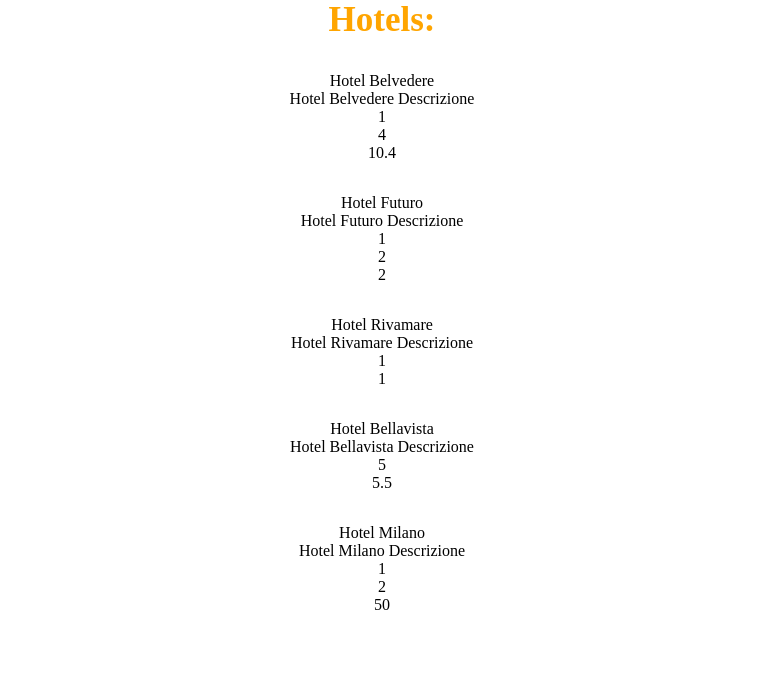
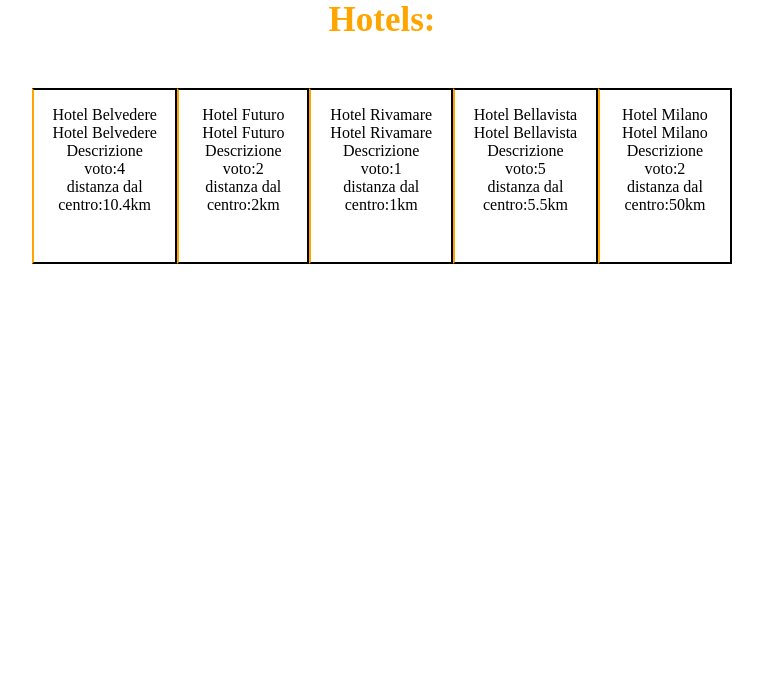
Before and after one commit to DeAngelisDev16/php-hotel, a PHP site: page / in a window 1280 px wide. Shown: the top 677 px of the page, without its empty margins (258-1021 px from the left). Run offline with PHP 8.4, Linux system fonts and the light colour scheme.

Commit message:
Stamp sul dom info hotel + aggiungo stile css

```diff
--- a/index.php
+++ b/index.php
@@ -55,20 +55,28 @@
 
     ?>
 
+    <h1>Hotels:</h1>
     <div class="container">
-        <h1>Hotels:</h1>
-        <div class="hotel_container">
+
+
+
         <?php
+
         foreach ($hotels as $element) {
+            echo "<div class='hotel_card'>";
             echo "<p>{$element['name']}</p>";
             echo "<p>{$element['description']}</p>";
-                echo "<p>{$element['parking']}</p>";
-                echo "<p>{$element['vote']}</p>";
-                echo "<p class='hotels_margin'>{$element['distance_to_center']}</p>";
+            //echo "<p>{$element['parking']}</p>";
+            echo "<p>voto:{$element['vote']}</p>";
+            echo "<p class='hotels_margin'>distanza dal centro:{$element['distance_to_center']}km</p>";
+            echo "</div>";
         }
 
         ?>
-        </div>
+
+
+
+
 
     </div>
 
--- a/style.css
+++ b/style.css
@@ -8,18 +8,25 @@ h1 {
     font-size: 35px;
     font-weight: 900;
     color: orange;
+    padding-bottom: 3rem;
+    text-align: center;
+
 }
 
 .container {
     width: 700px;
     margin: auto;
     text-align: center;
-}
+    display: flex;
 
-.hotel_container {
-    padding: 2rem;
 }
 
 .hotels_margin {
     margin-bottom: 2rem;
 }
+
+.hotel_card {
+    border: 2px solid black;
+    padding: 1rem;
+    border-left-color: orange;
+}
```
Lines whose indentation alone changed are shown as unchanged.
